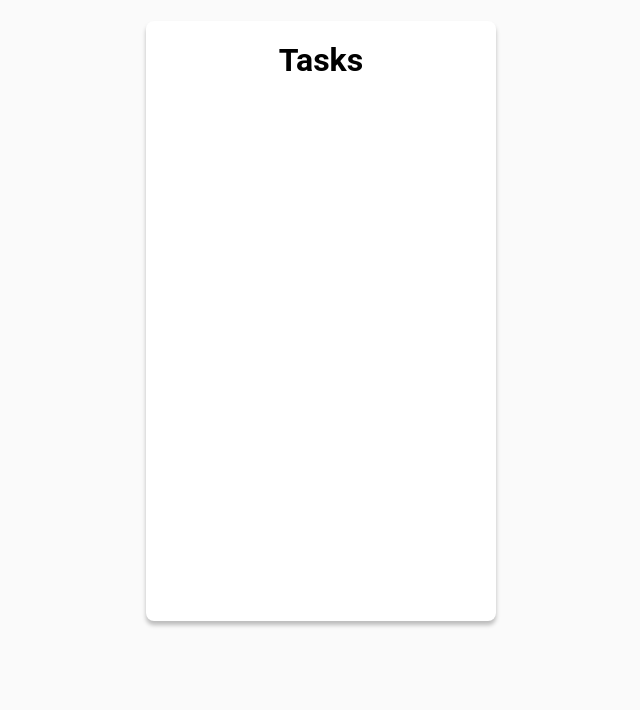
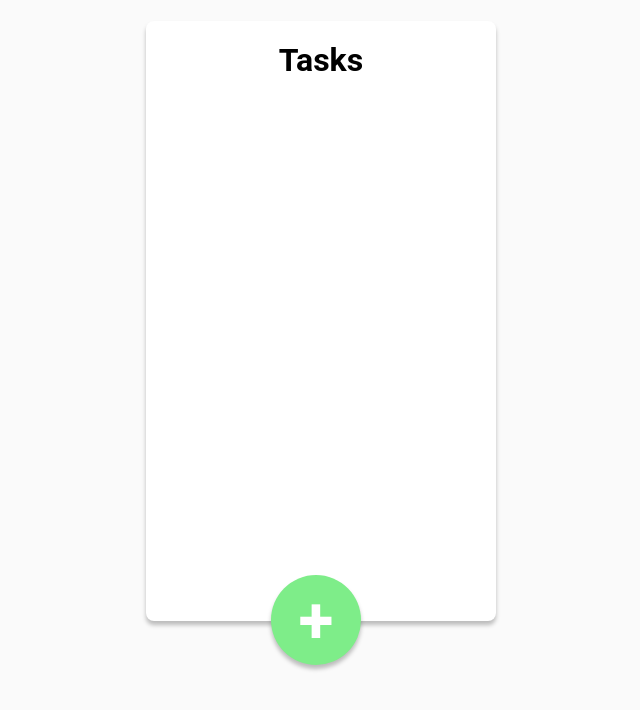
Before and after one commit to kacperszo/react-todo-list, a React (Create React App) app: page / in a window 1280 px wide. Shown: the top 710 px of the page, without its empty margins (319-959 px from the left). Built offline with nearby package versions, Linux system fonts and the light colour scheme.

Commit message:
craete new todo button component

```diff
--- /dev/null
+++ b/src/components/NewTodoButton/index.js
@@ -0,0 +1,14 @@
+import React from 'react'
+import styles from "./style.module.scss";
+
+export default function AddNewItemButton (props) {
+
+        return (
+            <div
+             className={styles.button}
+             onClick={props.onClick}>
+                <p>+</p>
+            </div>
+        )
+
+}
--- /dev/null
+++ b/src/components/NewTodoButton/style.module.scss
@@ -0,0 +1,23 @@
+.button {
+    background: #7eed89;
+    box-shadow: 0 4px 4px rgba(0, 0, 0, 0.25);
+    border-radius: 50%;
+    text-align: center;
+    color: white;
+    width: 90px;
+    height: 90px;
+    user-select: none;
+    &:hover {
+        cursor: pointer;
+    }
+    p {
+        font-family: "Roboto", "Helvetica Neue", sans-serif;
+        font-style: normal;
+        font-weight: bold;
+        font-size: 64px;
+        align-items: center;
+        position: relative;
+        top: 10%;
+        text-align: center;
+    }
+}
--- a/src/components/TodoList/index.js
+++ b/src/components/TodoList/index.js
@@ -3,7 +3,7 @@ import { addTodo, removeTodo, toggleTodo } from '../../actions'
 import { connect } from "react-redux";
 import styles from "./style.module.scss";
 import TodoItem from "../TodoItem"
-
+import NewTodoButton from "../NewTodoButton"
 const mapStateToProps = state => state
 
 const mapDispatchToProps = {
@@ -28,6 +28,9 @@ function TodoList(props) {
                         />)
                 }
             </div>
+            <div className={styles.buttonWrapper}>
+                <NewTodoButton />
+            </div>
         </div>
     )
 }
--- a/src/components/TodoList/style.module.scss
+++ b/src/components/TodoList/style.module.scss
@@ -35,3 +35,9 @@
       background-color: #7EED89;
     }
 }
+.buttonWrapper{
+  position: relative;
+  left: 125px;
+  width: fit-content;
+  top: -40px;
+}
```
